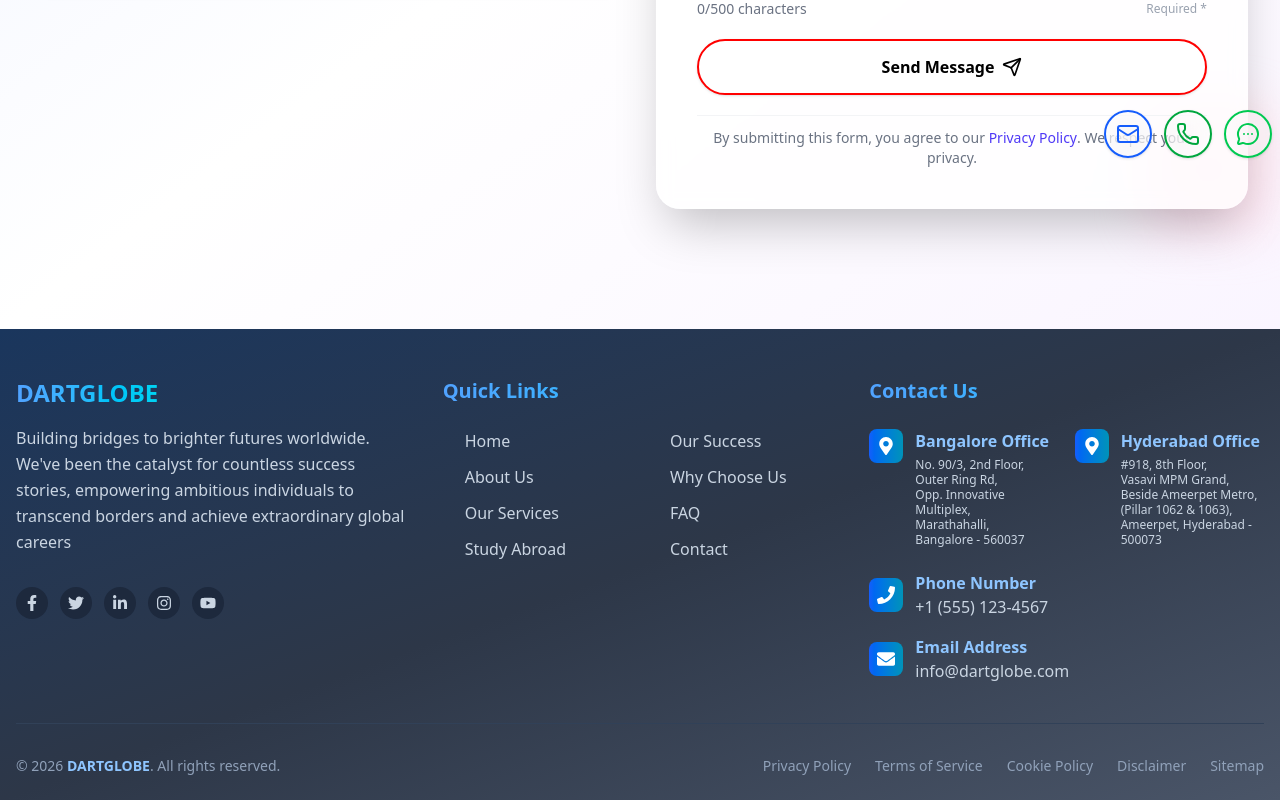
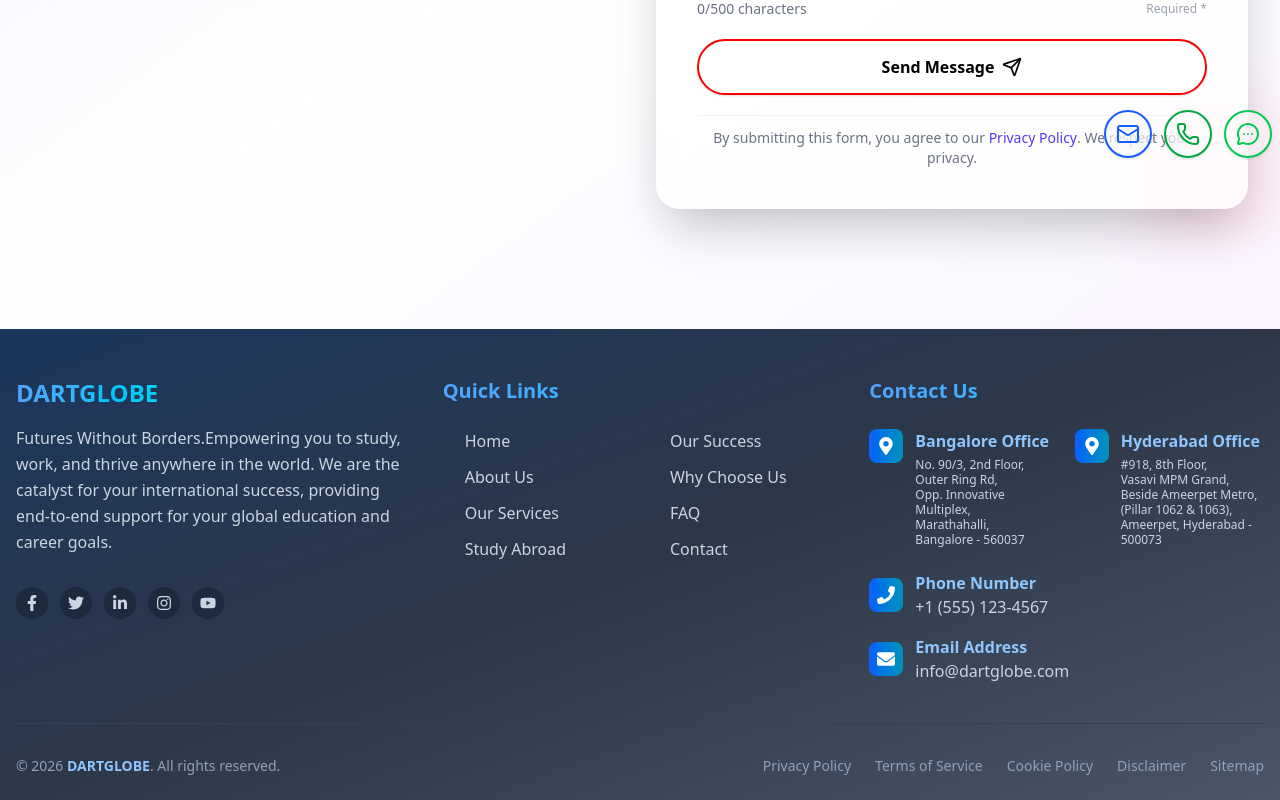
Before and after one commit to sowmyakota-mv/Abroad-Consultancy, a React (Vite) app in the folder abroad-consultancy/: page /contact in a window 1280 px wide. Shown: the part 618-1418 px from the top of the page. Built offline with nearby package versions, Linux system fonts and the light colour scheme.

Commit message:
changed footer para

```diff
--- a/abroad-consultancy/src/components/FooterSection.tsx
+++ b/abroad-consultancy/src/components/FooterSection.tsx
@@ -113,10 +113,9 @@ const Footer: React.FC = () => {
             </div>
 
             <p className="text-slate-300 leading-relaxed">
-              Building bridges to brighter futures worldwide. We've been the catalyst for
-              countless success stories, empowering ambitious individuals to transcend borders
-              and achieve extraordinary global careers
-            </p>
+              Futures Without Borders.Empowering you to study, work, and thrive anywhere in the world. We are the catalyst
+              for your international success, providing end-to-end support for your global education and career goals.
+              </p>
 
             <div className="pt-4">
               <div className="flex space-x-3">
```
